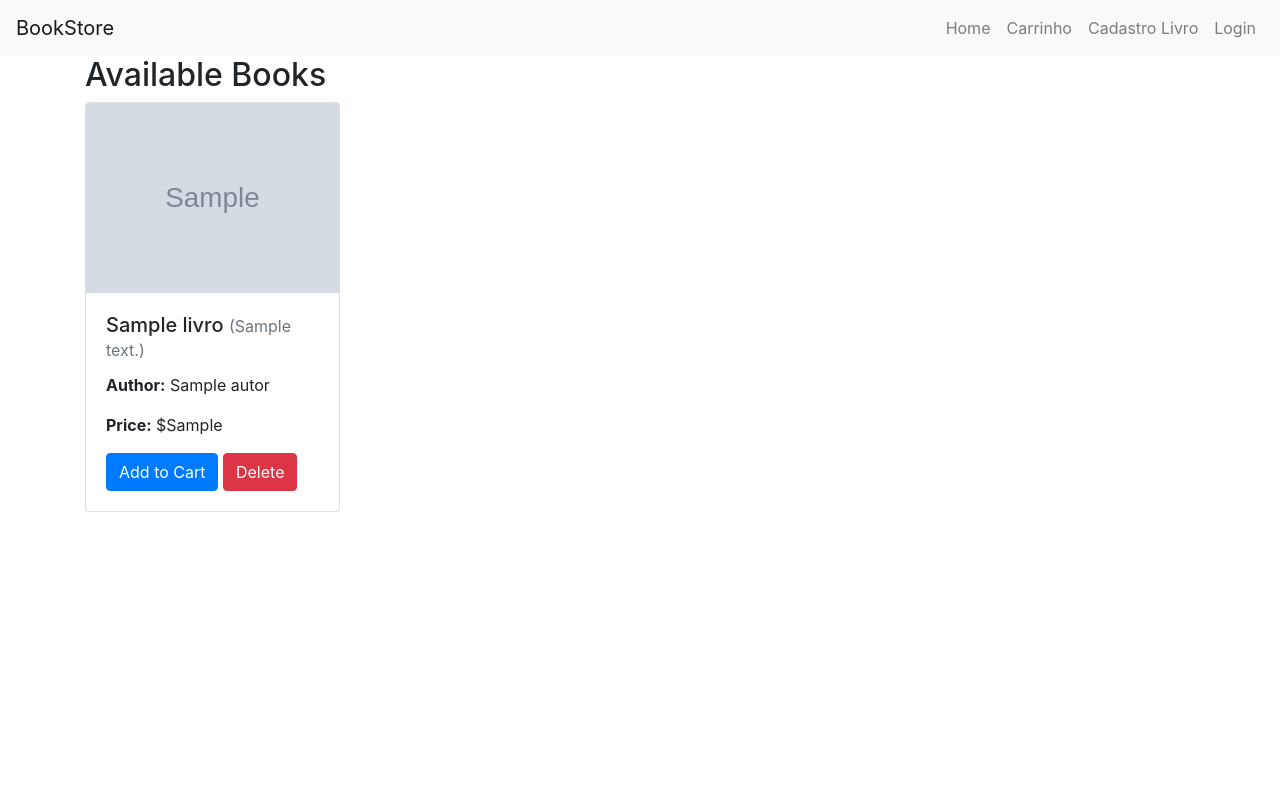
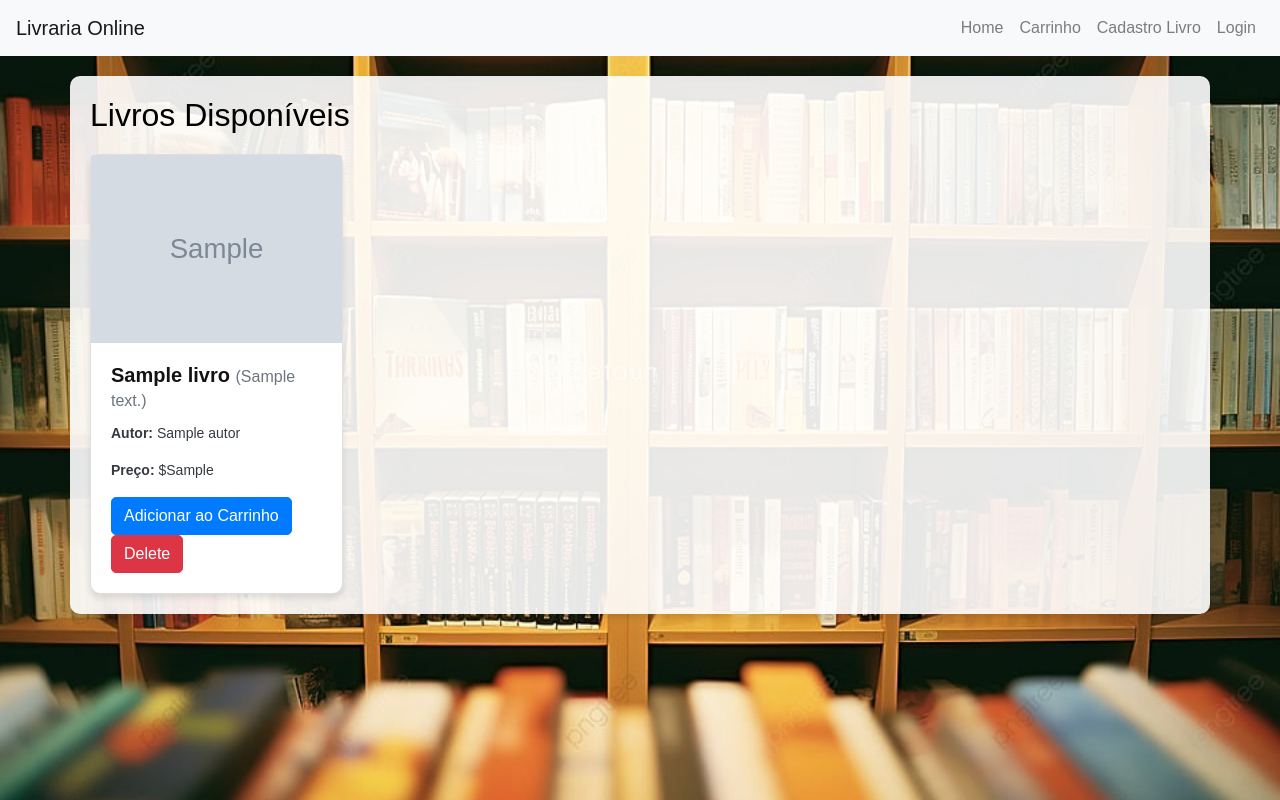
Before and after one commit to Vinicius0712/DW, a PHP site: page / in a window 1280 px wide. Run offline with PHP 8.4, Linux system fonts and the light colour scheme; tables that the repository leaves empty or names only in its code hold one stand-in row (values such as "Sample post"); grey boxes marked "Sample" are stand-in pictures.

Commit message:
Concluindo

```diff
--- a/Categoria.php
+++ b/Categoria.php
@@ -7,6 +7,7 @@ require_once('classes/CriarCategoria.class.php');
 <head>
     <title>Adicionar Categoria</title>
     <link rel="stylesheet" href="https://maxcdn.bootstrapcdn.com/bootstrap/4.5.2/css/bootstrap.min.css">
+    <link rel="stylesheet" href="css/estilo.css">
 </head>
 <body>
 <?php include 'navbar.php'; ?>
--- a/CriarAutor.php
+++ b/CriarAutor.php
@@ -7,6 +7,7 @@ require_once('classes/CriarAutor.class.php');
 <head>
     <title>Criar Novo Autor</title>
     <link rel="stylesheet" href="https://maxcdn.bootstrapcdn.com/bootstrap/4.5.2/css/bootstrap.min.css">
+    <link rel="stylesheet" href="css/estilo.css">
 </head>
 <body>
 <?php include 'navbar.php'; ?>
--- a/RegistroLivro.php
+++ b/RegistroLivro.php
@@ -7,6 +7,7 @@ require_once('classes/RegistroLivro.class.php');
 <head>
     <title>Adicionar Livro</title>
     <link rel="stylesheet" href="https://maxcdn.bootstrapcdn.com/bootstrap/4.5.2/css/bootstrap.min.css">
+    <link rel="stylesheet" href="css/estilo.css">
 </head>
 <body>
 <?php include 'navbar.php'; ?>
--- a/classes/Carrinho.class.php
+++ b/classes/Carrinho.class.php
@@ -11,7 +11,7 @@ if (!isset($_SESSION['cart'])) {
 if (isset($_GET['id'])) {
     $bookId = $_GET['id'];
     $_SESSION['cart'][] = $bookId;
-    header("Location: cart.php");
+    header("Location: ../Carrinho.php");
     exit();
 }
 
--- a/classes/Login.class.php
+++ b/classes/Login.class.php
@@ -13,7 +13,7 @@ if ($_SERVER['REQUEST_METHOD'] == 'POST') {
         if (password_verify($senha, $user['senha'])) {
             $_SESSION['user_id'] = $user['id'];
             $_SESSION['nivelPermissao'] = $user['nivelPermissao']; // Armazenando o nível de permissão
-            header("Location: index.php");
+            header("Location: ../index.php");
         } else {
             echo "Credenciais inválidas";
         }
--- /dev/null
+++ b/css/estilo.css
@@ -0,0 +1,71 @@
+body {
+    background: url('../img/back.jpg') no-repeat center center fixed;
+    background-size: cover;
+    color: #343a40;
+    font-family: Arial, sans-serif;
+}
+
+.container {
+    margin-top: 20px;
+    margin-bottom: 20px;
+    background-color: rgba(255, 255, 255, 0.9); /* Fundo branco semi-transparente */
+    padding: 20px;
+    border-radius: 10px;
+    box-shadow: 0px 4px 6px rgba(0, 0, 0, 0.1);
+}
+
+.card {
+    border-radius: 10px;
+    box-shadow: 0px 4px 6px rgba(0, 0, 0, 0.1);
+}
+
+.card-title {
+    font-weight: bold;
+    color: #131313;
+}
+
+.card-text {
+    font-size: 14px;
+}
+
+.btn {
+    border-radius: 5px;
+}
+
+h2 {
+    color: #000000;
+    margin-bottom: 20px;
+}
+
+.navbar {
+    margin-bottom: 20px;
+    background-color: rgba(255, 255, 255, 0.8); /* Navbar com fundo semi-transparente */
+}
+
+.navbar a {
+    color: #007bff;
+}
+
+.form-control {
+    border-radius: 5px;
+    border-color: #ced4da;
+}
+
+.form-group label {
+    font-weight: bold;
+    margin-top: 10px;
+}
+
+.btn-primary {
+    background-color: #007bff;
+    border-color: #007bff;
+}
+
+.btn-secondary {
+    background-color: #6c757d;
+    border-color: #6c757d;
+}
+
+a:hover {
+    text-decoration: none;
+}
--- a/index.php
+++ b/index.php
@@ -6,13 +6,14 @@ session_start();
 <!DOCTYPE html>
 <html lang="en">
 <head>
-    <title>Book Store</title>
+    <title>Livraria</title>
     <link rel="stylesheet" href="https://maxcdn.bootstrapcdn.com/bootstrap/4.5.2/css/bootstrap.min.css">
+    <link rel="stylesheet" href="css/estilo.css">
 </head>
 <body>
 <?php include 'navbar.php'; ?>
 <div class="container">
-    <h2>Available Books</h2>
+    <h2>Livros Disponíveis</h2>
     <div class="row">
         <?php
         // Query com JOINs para buscar os dados do livro, autor e categoria
@@ -37,13 +38,13 @@ session_start();
                             <?= $row['titulo'] ?>
                             <small class="text-muted">(<?= $row['categoria'] ?>)</small>
                         </h5>
-                        <p class="card-text"><strong>Author:</strong> <?= $row['autor'] ?></p>
-                        <p class="card-text"><strong>Price:</strong> $<?= $row['preco'] ?></p>
-                        <a href="cart.php?id=<?= $row['id'] ?>" class="btn btn-primary">Add to Cart</a>
+                        <p class="card-text"><strong>Autor:</strong> <?= $row['autor'] ?></p>
+                        <p class="card-text"><strong>Preço:</strong> $<?= $row['preco'] ?></p>
+                        <a href="classes/Carrinho.class.php?id=<?= $row['id'] ?>" class="btn btn-primary">Adicionar ao Carrinho</a>
                         <!-- Botão de deletar -->
-                        <a href="delete.php?id=<?= $row['id'] ?>"
+                        <a href="classes/Delete.class.php?id=<?= $row['id'] ?>"
                            class="btn btn-danger"
-                           onclick="return confirm('Are you sure you want to delete this book?');">
+                           onclick="return confirm('Você tem certeza que deseja deletar este livro?');">
                            Delete
                         </a>
                     </div>
--- a/login/login.php
+++ b/login/login.php
@@ -6,6 +6,7 @@ require_once('../classes/Login.class.php');
 <head>
     <title>Login</title>
     <link rel="stylesheet" href="https://maxcdn.bootstrapcdn.com/bootstrap/4.5.2/css/bootstrap.min.css">
+    <link rel="stylesheet" href="../css/estilo.css">
 </head>
 <body>
 <?php include '../navbar.php'; ?>
--- a/navbar.php
+++ b/navbar.php
@@ -1,11 +1,11 @@
 <nav class="navbar navbar-expand-lg navbar-light bg-light">
-  <a class="navbar-brand" href="index.php">BookStore</a>
+  <a class="navbar-brand" href="index.php">Livraria Online</a>
   <button class="navbar-toggler" type="button" data-toggle="collapse" data-target="#navbarNav" aria-controls="navbarNav" aria-expanded="false" aria-label="Toggle navigation">
     <span class="navbar-toggler-icon"></span>
   </button>
   <div class="collapse navbar-collapse" id="navbarNav">
     <ul class="navbar-nav ml-auto">
-      <li class="nav-item"><a class="nav-link" href="../index.php">Home</a></li>
+      <li class="nav-item"><a class="nav-link" href="index.php">Home</a></li>
       <li class="nav-item"><a class="nav-link" href="Carrinho.php">Carrinho</a></li>
       <li class="nav-item"><a class="nav-link" href="RegistroLivro.php">Cadastro Livro</a></li>
       <?php if (isset($_SESSION['user_id'])): ?>
--- a/purchase.php
+++ b/purchase.php
@@ -48,11 +48,12 @@ if ($_SERVER['REQUEST_METHOD'] == 'POST') {
 <head>
     <title>Checkout</title>
     <link rel="stylesheet" href="https://maxcdn.bootstrapcdn.com/bootstrap/4.5.2/css/bootstrap.min.css">
+    <link rel="stylesheet" href="css/estilo.css">
 </head>
 <body>
 <?php include 'navbar.php'; ?>
 <div class="container">
-    <h2>Checkout</h2>
+    <h2>Checagem</h2>
     <h3>Total: $<?= number_format($totalPrice, 2) ?></h3>
     <form method="post">
         <button type="submit" class="btn btn-primary">Complete Purchase</button>
```
Also changed, not shown: Carrinho.php (+6 -5 lines), classes/Delete.class.php (added, +32 -0 lines), delete.php (deleted, +0 -24 lines), login/register.php (+5 -4 lines), img/back.jfif (added), img/back.jpg (added).
